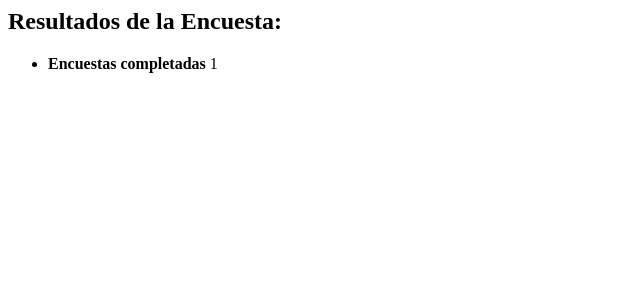
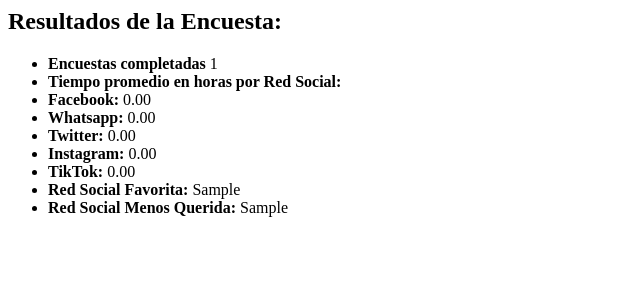
Before and after one commit to timscream/bringsurvey, a CodeIgniter app: the page made by application/views/survey_results.php in a window 1280 px wide. Shown: the top 300 px of the page, without its empty margins (0-640 px from the left). Run offline with CodeIgniter, Linux system fonts and the light colour scheme; the template is opened without the code that fills it: most values are stand-ins (such as "Sample title", 1, 10 or a date in 2020).

Commit message:
branch frontend adding favorite social network and least loved social network results to the view
Signed-off-by: Tim Araque <timaraque@hotmail.com>

 On branch frontend
 Changes to be committed:
	modified:   application/controllers/Survey.php
	modified:   application/views/survey_results.php

```diff
--- a/application/controllers/Survey.php
+++ b/application/controllers/Survey.php
@@ -10,7 +10,6 @@ class Survey extends CI_Controller {
 
     public function index(){
 
-        $data['count_surveys_completed'] = $this-survey_m->get_count_surveys_completed();
         $data['subview'] = 'index';
         $this->load->view('_survey_layout', $data);
     }
@@ -31,6 +30,8 @@ class Survey extends CI_Controller {
 
         $data['count_surveys_completed'] = $this->survey_m->get_count_surveys_completed();
         $data['get_avg_social_network'] = $this->survey_m->get_avg_social_network();
+        $data['get_favorite_social_network'] = $this->survey_m->get_favorite_social_network();
+        $data['get_less_dear_social_network'] = $this->survey_m->get_less_dear_social_network();
         $data['subview'] = 'survey_results';
         $this->load->view('_survey_layout', $data);
     }
--- a/application/views/survey_results.php
+++ b/application/views/survey_results.php
@@ -1,4 +1,12 @@
 <h2> Resultados de la Encuesta: </h2>
 <ul>
     <li><strong>Encuestas completadas</strong> <?php echo $count_surveys_completed; ?> </li>
+    <li><strong>Tiempo promedio en horas por Red Social:</strong></li>
+    <li><strong>Facebook:</strong> <?php echo sprintf("%.2f", $get_avg_social_network->avg_fb); ?> </li>
+    <li><strong>Whatsapp:</strong> <?php echo sprintf("%.2f", $get_avg_social_network->avg_wa); ?> </li>
+    <li><strong>Twitter:</strong> <?php echo sprintf("%.2f", $get_avg_social_network->avg_tw); ?> </li>
+    <li><strong>Instagram:</strong> <?php echo sprintf("%.2f", $get_avg_social_network->avg_ig); ?> </li>
+    <li><strong>TikTok:</strong> <?php echo sprintf("%.2f", $get_avg_social_network->avg_tt); ?> </li>
+    <li><strong>Red Social Favorita: </strong> <?php echo $get_favorite_social_network->favorite_social_network; ?> </li>
+    <li><strong>Red Social Menos Querida: </strong> <?php echo $get_less_dear_social_network->less_dear_social_network; ?> </li>
 </ul>
```
